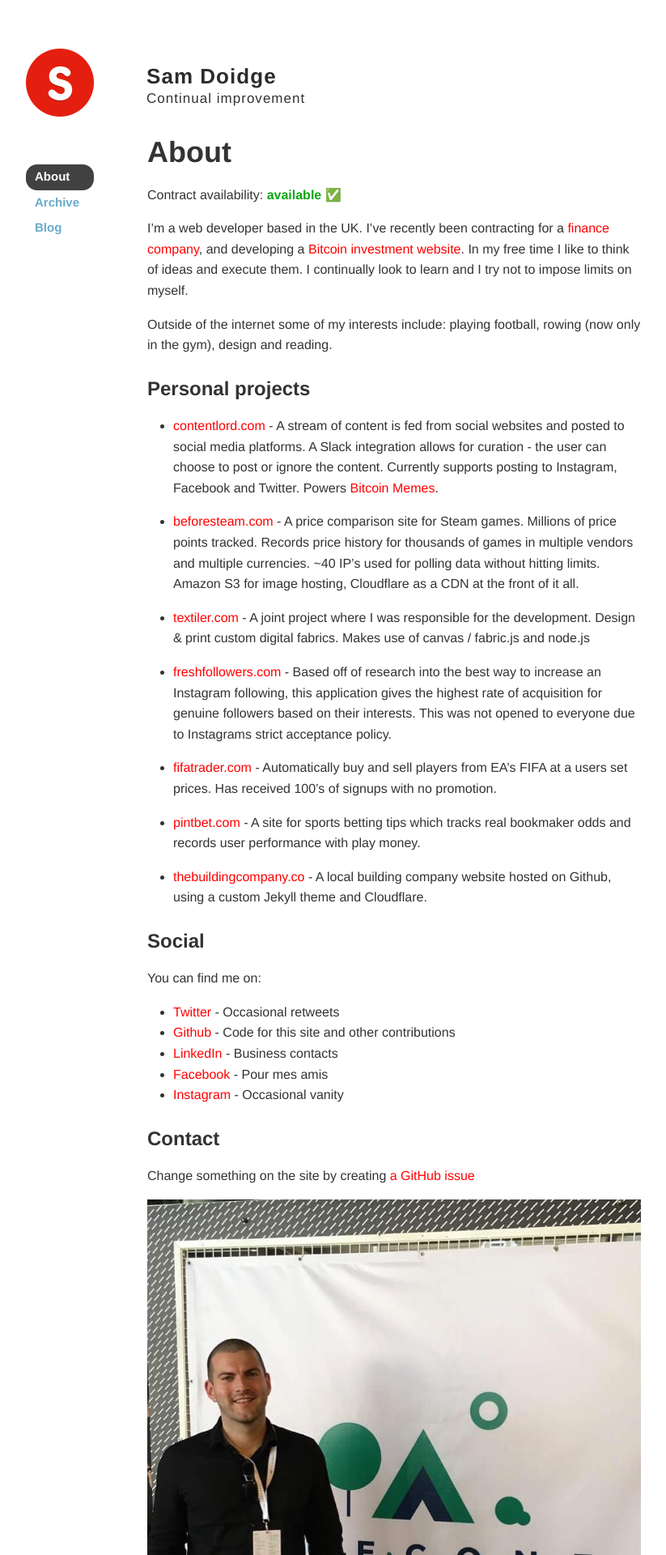
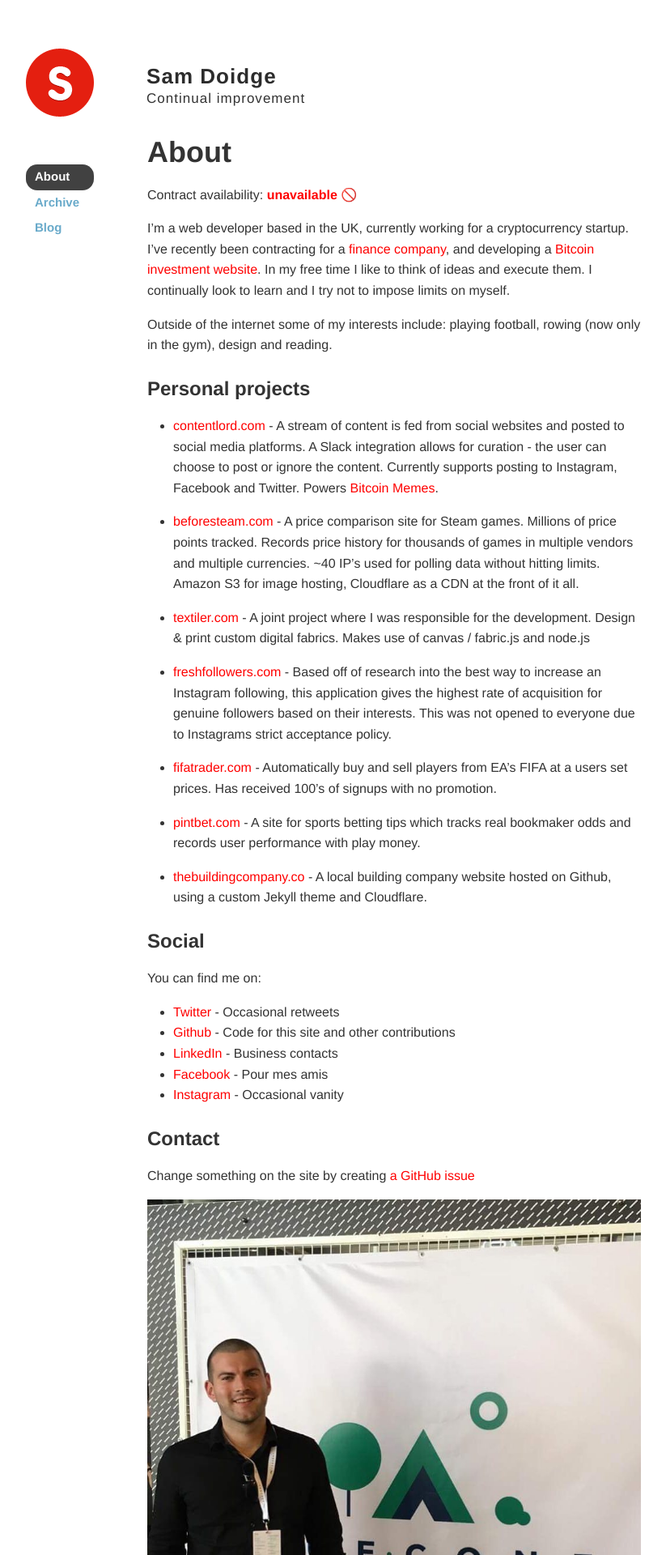
Before and after one commit to samdoidge/samdoidge.com, a Jekyll site: the page built from about.md, in a window 1280 px wide. Shown: the top 1920 px of the page at 81% size, without its empty margins (228-1051 px from the left). Built offline with Jekyll 4.4.1, drawn with Linux system fonts in a browser that asks for light colours.

Commit message:
unavailable update

```diff
--- a/about.md
+++ b/about.md
@@ -4,9 +4,11 @@ title: About
 permalink: about/
 ---
 
-Contract availability: <a href="mailto:sam@samdoidge.com" class="available">available ✅</a>
+Contract availability: <a href="mailto:sam@samdoidge.com" class="unavailable">unavailable 🚫</a>
 
-I'm a web developer based in the UK. I've recently been contracting for a <a href="https://www.castletrust.co.uk/">finance company</a>, and developing a <a href="https://coininterest.co">Bitcoin investment website</a>. In my free time I like to think of ideas and execute them. I continually look to learn and I try not to impose limits on myself.
+<!--a href="mailto:sam@samdoidge.com" class="available">available ✅</a-->
+
+I'm a web developer based in the UK, currently working for a cryptocurrency startup. I've recently been contracting for a <a href="https://www.castletrust.co.uk/">finance company</a>, and developing a <a href="https://coininterest.co">Bitcoin investment website</a>. In my free time I like to think of ideas and execute them. I continually look to learn and I try not to impose limits on myself.
 
 Outside of the internet some of my interests include: playing football, rowing (now only in the gym), design and reading.
 
--- a/assets/css/app.scss
+++ b/assets/css/app.scss
@@ -51,8 +51,9 @@ article {
 	color: #0ea611 !important;
 }
 
-.available img {
-	margin-bottom: -3px;
+.unavailable {
+	font-weight: bold;
+	color: red !important;
 }
 
 @media (min-width: $screen-sm) {
```
